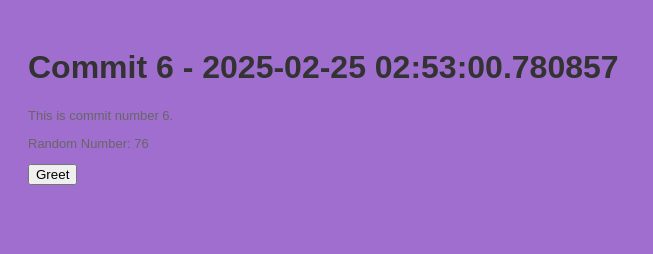
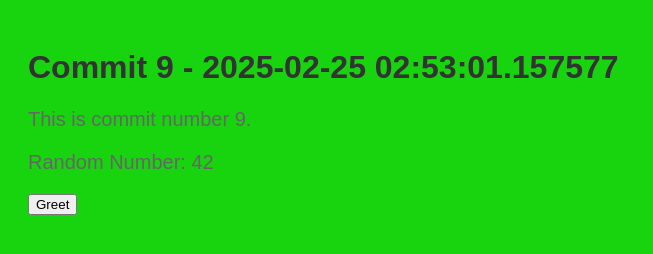
Before and after one commit to legbald0d/myrep-repo-20250225025249, a plain HTML site: page index.html in a window 1280 px wide. Shown: the whole page, without its empty margins (0-653 px from the left). Drawn offline with Linux system fonts and the light colour scheme.

Commit message:
📝 Commit 9 with HTML, CSS, and JS

```diff
--- a/index.html
+++ b/index.html
@@ -2,13 +2,13 @@
     <!DOCTYPE html>
     <html>
     <head>
-        <title>Commit 6 - 2025-02-25 02:53:00.780857</title>
+        <title>Commit 9 - 2025-02-25 02:53:01.157577</title>
         <link rel="stylesheet" href="style.css">
     </head>
     <body>
-        <h1>Commit 6 - 2025-02-25 02:53:00.780857</h1>
-        <p>This is commit number 6.</p>
-        <p>Random Number: 76</p>
+        <h1>Commit 9 - 2025-02-25 02:53:01.157577</h1>
+        <p>This is commit number 9.</p>
+        <p>Random Number: 42</p>
         <button onclick="greet()">Greet</button>
         <script src="script.js"></script>
     </body>
--- a/script.js
+++ b/script.js
@@ -2,4 +2,4 @@
     function greet() {
         alert('Hello from commit ' + commitNumber + '!');
     }
-    var commitNumber = 6;
+    var commitNumber = 9;
--- a/style.css
+++ b/style.css
@@ -1,7 +1,7 @@
 
     body {
         font-family: Arial, sans-serif;
-        background-color: #a06ecf;
+        background-color: #18d40f;
         padding: 20px;
     }
     h1 {
@@ -9,5 +9,5 @@
     }
     p {
         color: #666;
-        font-size: 13px;
+        font-size: 20px;
     }
```
